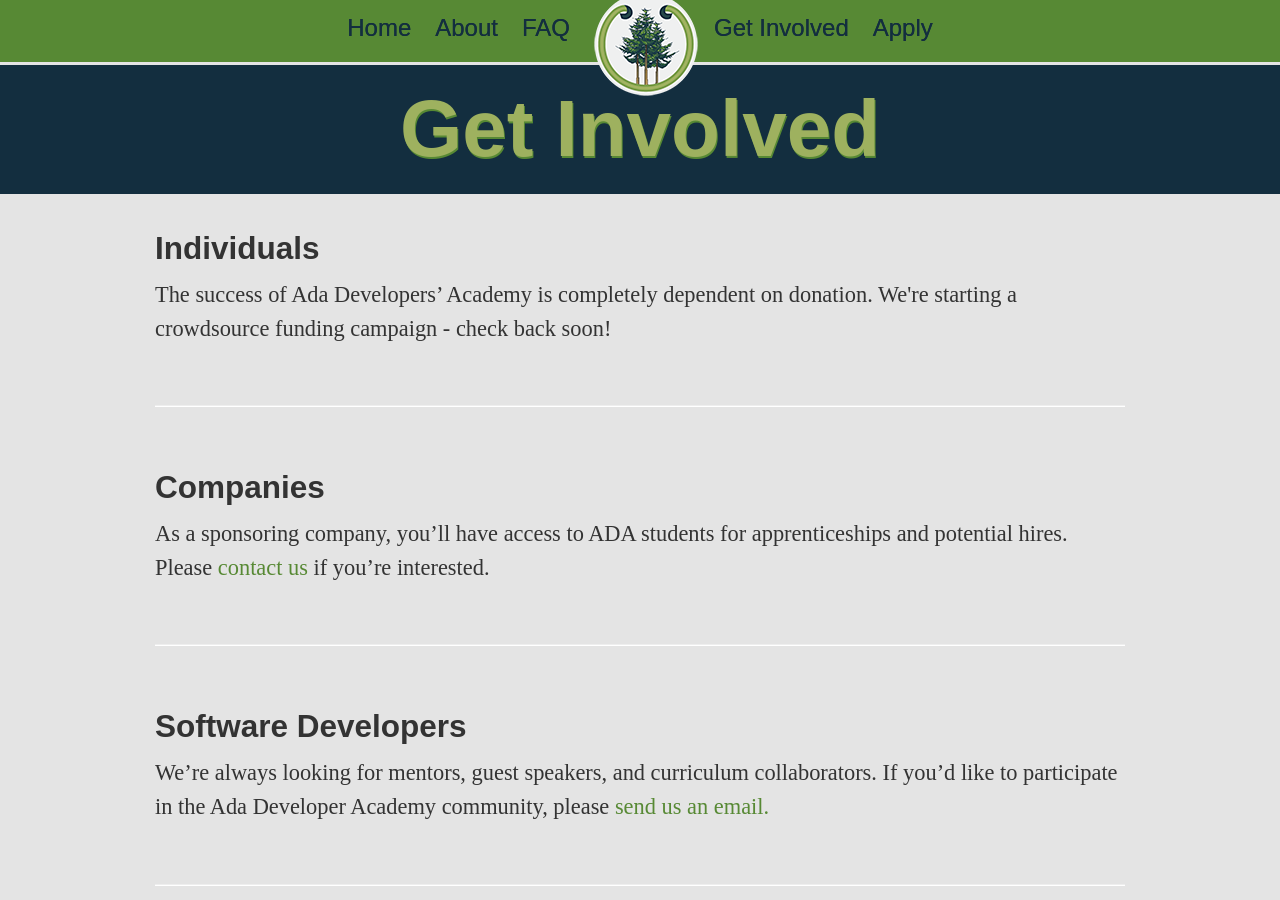
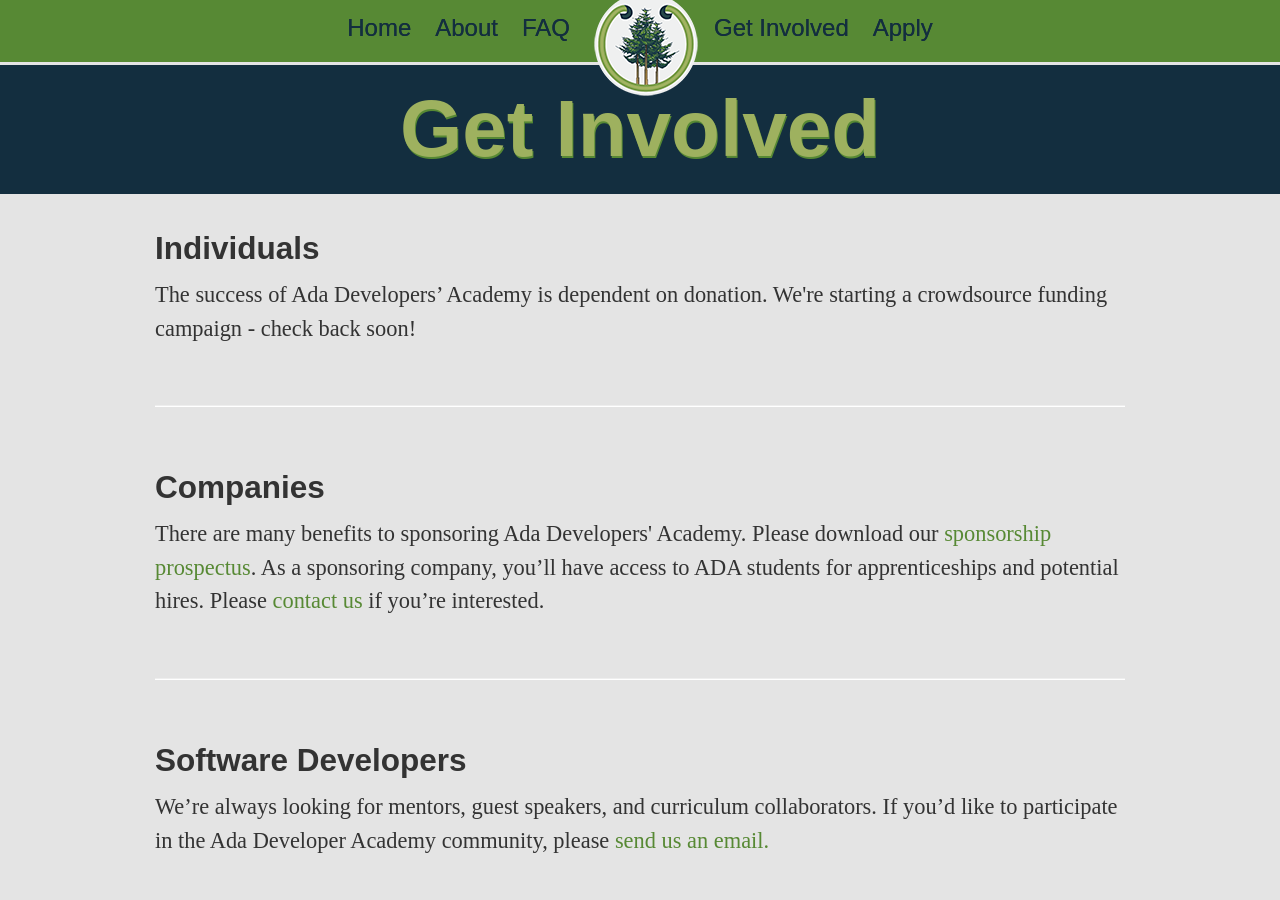
Before and after one commit to Ada-Developers-Academy/adadevelopersacademy.org, a Jekyll site: the page built from community/index.html, in a window 1280 px wide and 900 px high. Built offline with Jekyll 4.4.1, drawn with Linux system fonts in a browser that asks for light colours; nearby versions of some CDN libraries.

Commit message:
Add sponsorship prospectus download to community page.

```diff
--- a/community/index.html
+++ b/community/index.html
@@ -11,10 +11,10 @@
     <div class="span1"></div>
     <div class="span10 body-text">
       <h2>Individuals</h2>
-      <p>The success of Ada Developers’ Academy is completely dependent on donation. We're starting a crowdsource funding campaign - check back soon!</p>
+      <p>The success of Ada Developers’ Academy is dependent on donation. We're starting a crowdsource funding campaign - check back soon!</p>
 <hr/>
       <h2>Companies</h2>
-      <p>As a sponsoring company, you’ll have access to ADA students for apprenticeships and potential hires. Please <a href="mailto:sponsor@adadevelopersacademy.org?subject=Company Sponsorship">contact us</a> if you’re interested.</p>
+      <p>There are many benefits to sponsoring Ada Developers' Academy. Please download our <a href="/downloads/ada_sponsorship_prospectus.pdf">sponsorship prospectus</a>. As a sponsoring company, you’ll have access to ADA students for apprenticeships and potential hires. Please <a href="mailto:sponsor@adadevelopersacademy.org?subject=Company Sponsorship">contact us</a> if you’re interested.</p>
 <hr/>
       <h2>Software Developers</h2>
       <p>We’re always looking for mentors, guest speakers, and curriculum collaborators. If you’d like to participate in the Ada Developer Academy community, please <a href="mailto:sponsor@adadevelopersacademy.org?subject=Mentorship">send us an email.</a></p>
```
Also changed, not shown: 1 other file.
